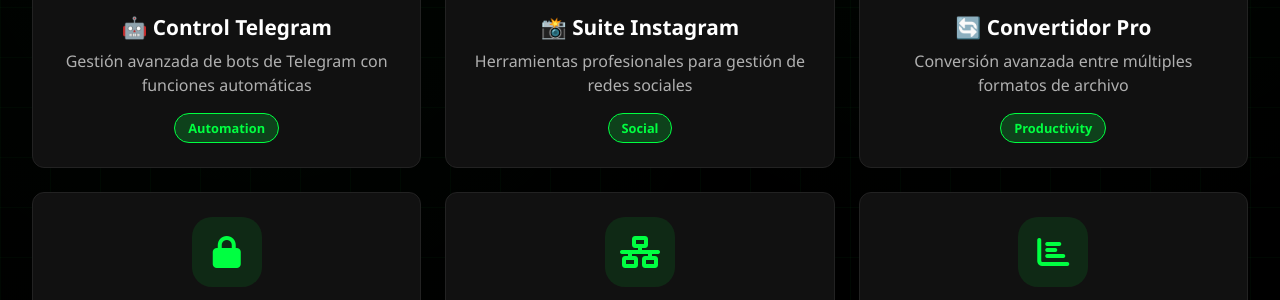
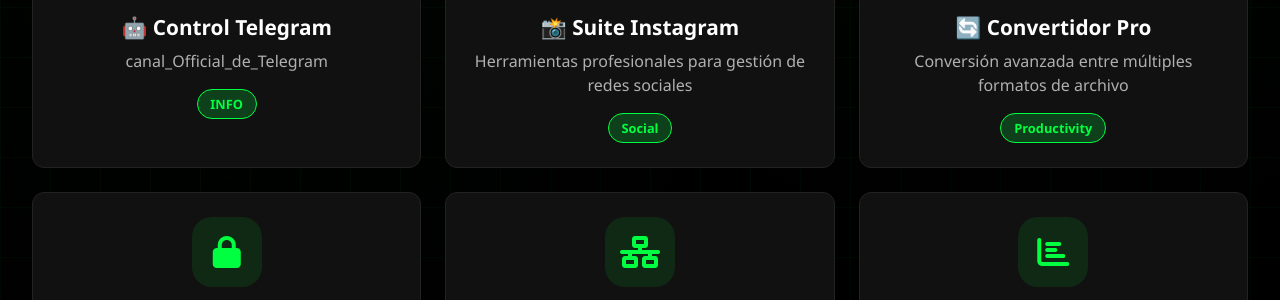
Before and after one commit to EtecsaCu/Auto-bot-reaction, a plain HTML site: page index.html in a window 1280 px wide. Shown: the part 493-793 px from the top of the page. Drawn offline with Linux system fonts and the light colour scheme.

Commit message:
Update index.html
Signed-off-by: Cuba.cu <kamiloloco0@gmail.com>

```diff
--- a/index.html
+++ b/index.html
@@ -381,12 +381,12 @@
         const D3MON_CONFIG = {
             herramientas: [
                 {
-                    id: "telegram-bot",
+                    id: "telegram-chanel",
                     title: "🤖 Control Telegram",
-                    description: "Gestión avanzada de bots de Telegram con funciones automáticas",
+                    description: "canal_Official_de_Telegram",
                     icon: "fas fa-robot",
-                    url: "https://tuusuario.github.io/telegram-bot-control/",
-                    category: "Automation"
+                    url: "https://t.me/ghost606tools/",
+                    category: "INFO"
                 },
                 {
                     id: "instagram-suite",
```
